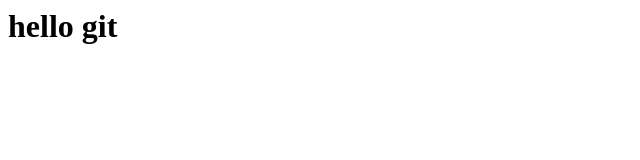
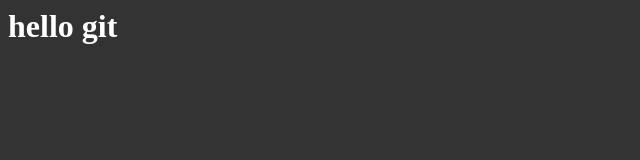
Before and after one commit to abdulwahabkhhan/demo1, a plain HTML site: page index.html in a window 1280 px wide. Shown: the whole page, without its empty margins (0-640 px from the left). Drawn offline with Linux system fonts and the light colour scheme.

Commit message:
second commit app .css

```diff
--- /dev/null
+++ b/app.css
@@ -0,0 +1,4 @@
+body{
+    background-color: #333;
+    color: #fff;
+}
--- a/index.html
+++ b/index.html
@@ -4,6 +4,7 @@
     <meta name="viewport" content="width=device-width, initial-scale=1.0">
     <meta http-equiv="X-UA-Compatible" content="ie=edge">
     <title>Document</title>
+    <link rel="stylesheet" href="app.css">
 </head>
 <body>
 
@@ -11,6 +12,5 @@
         hello git
     </h1>
 
-
 </body>
 </html>
```
